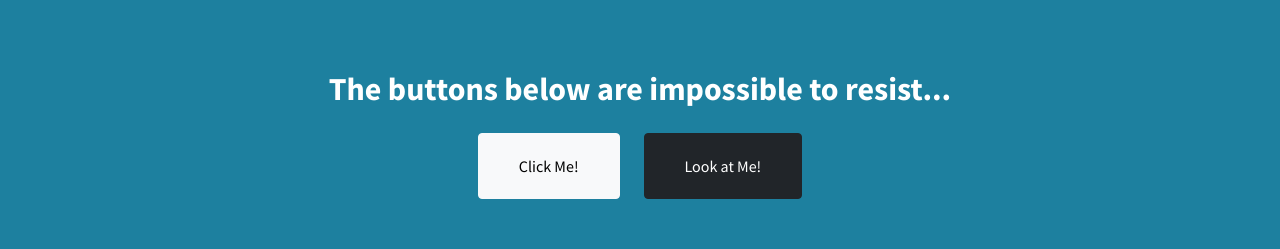
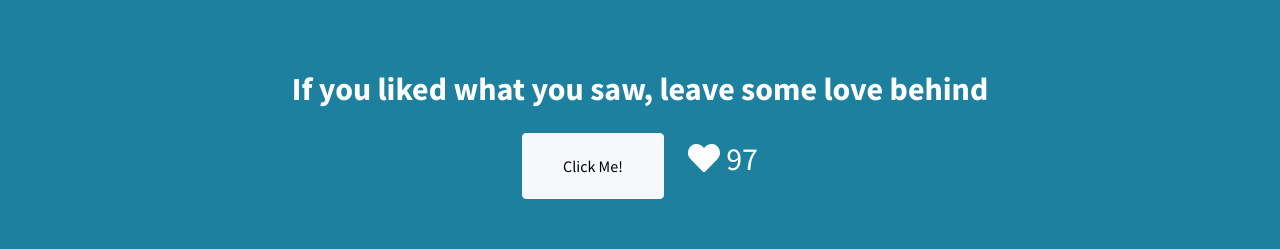
Before and after one commit to marcosraimondi1/marcosraimondi1.github.io, a React (Create React App) app: page / in a window 1280 px wide. Shown: the part 3432-3681 px from the top of the page. Built offline with nearby package versions, Linux system fonts and the light colour scheme.

Commit message:
calltoaction

```diff
--- a/src/components/CallToAction/CallToAction.jsx
+++ b/src/components/CallToAction/CallToAction.jsx
@@ -1,20 +1,26 @@
 import React from "react";
+import { useCallToAction } from "./useCallToAction";
 
 export default function CallToAction() {
+  const { likes, onClick } = useCallToAction();
   return (
     <div>
       {/* <!-- Call to Action--> */}
       <section className="content-section bg-primary text-white">
         <div className="container px-4 px-lg-5 text-center">
           <h2 className="mb-4">
-            The buttons below are impossible to resist...
+            If you liked what you saw, leave some love behind
           </h2>
-          <a className="btn btn-xl btn-light me-4" href="#!">
+          <button className="btn btn-xl btn-light me-4" onClick={onClick}>
             Click Me!
-          </a>
-          <a className="btn btn-xl btn-dark" href="#!">
-            Look at Me!
-          </a>
+          </button>
+          <>
+            <i className="fas fa-heart fa-2x love"></i>
+            <p style={{ display: "inline" }} className="fa-2x">
+              {" "}
+              {likes}
+            </p>
+          </>
         </div>
       </section>
     </div>
--- /dev/null
+++ b/src/components/CallToAction/useCallToAction.js
@@ -0,0 +1,14 @@
+import { useState } from "react";
+
+export const useCallToAction = () => {
+  const max = 200;
+  const min = 80;
+  const [likes, setLikes] = useState(
+    Math.floor(Math.random() * (max - min) + min)
+  );
+  let onClick = () => {
+    setLikes((prev) => prev + 1);
+  };
+
+  return { onClick, likes };
+};
```
Also changed, not shown: public/css/styles.css.
